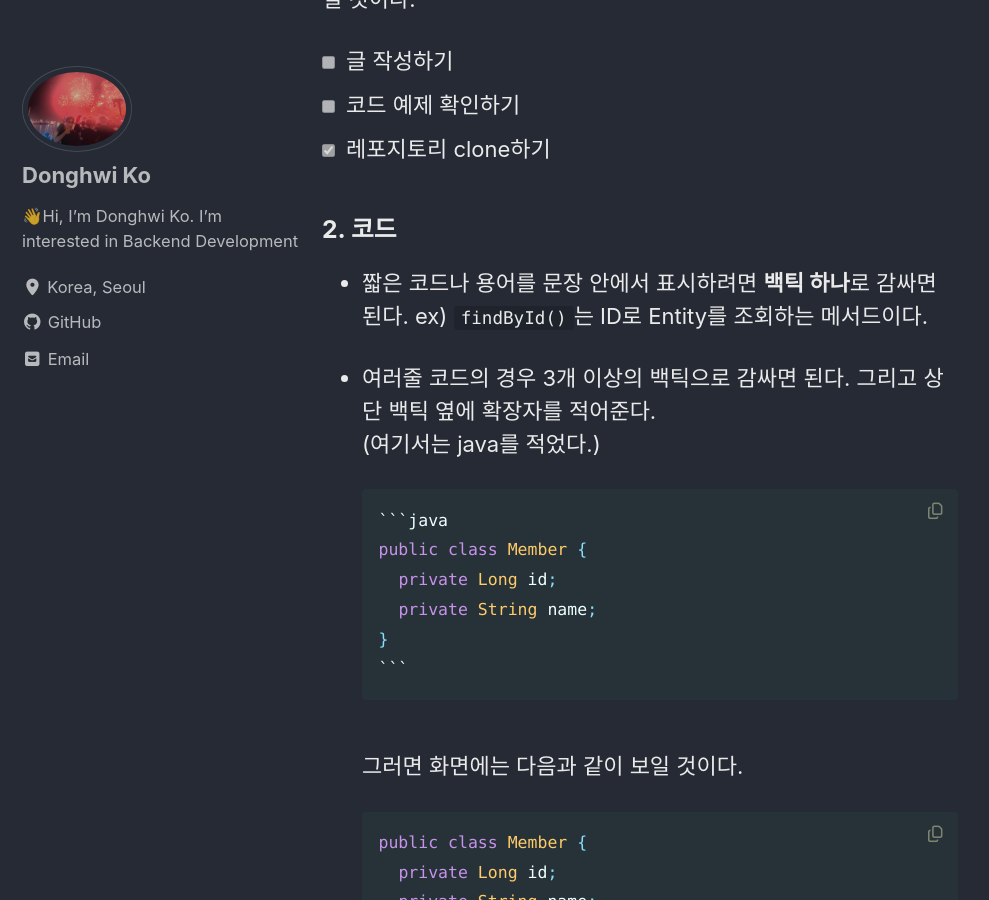
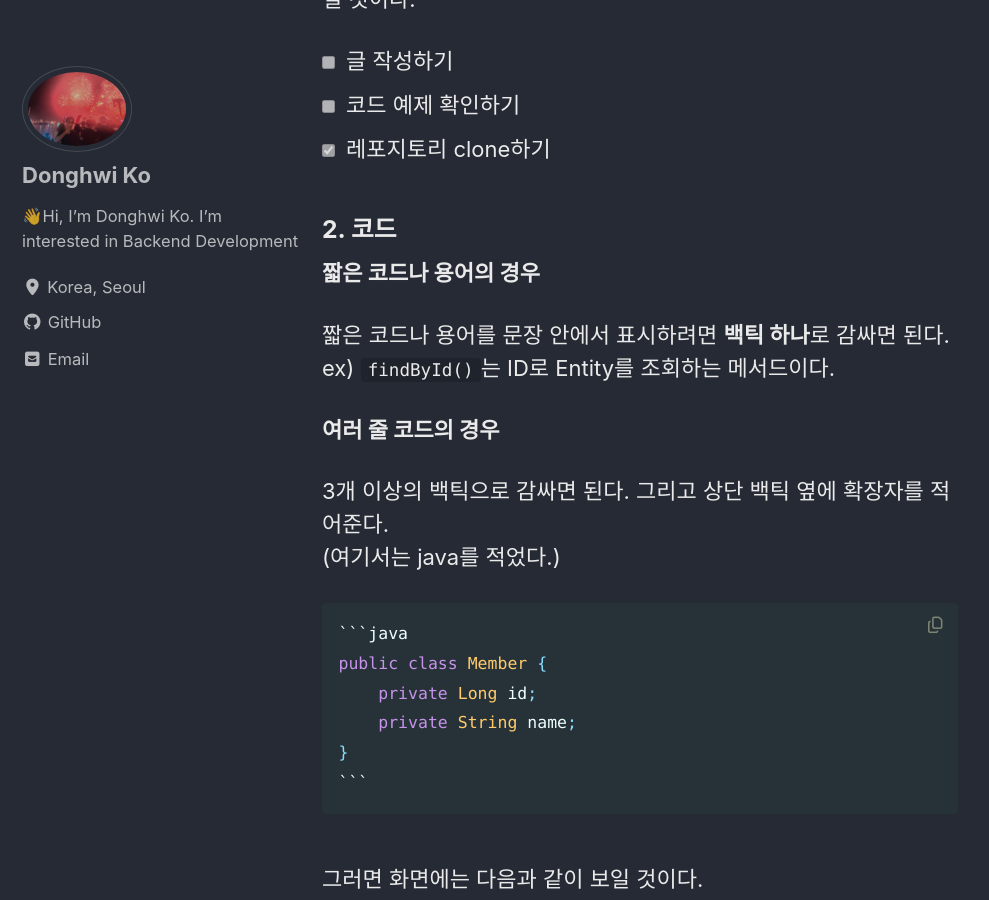
Before and after one commit to kkodong784/kkodong784.github.io, a Jekyll site: the page built from _posts/2026-10-18-Initial-post.md, in a window 1280 px wide and 900 px high, scrolled down 1679 px. Shown: the whole window, without its empty margins (0-989 px from the left). Built offline with Jekyll 4.4.1, drawn with Linux system fonts in a browser that asks for light colours; cached includes are drawn as plain includes.

Commit message:
Refactor initial post markdown for clarity in code examples

`````diff
--- a/_posts/2026-10-18-Initial-post.md
+++ b/_posts/2026-10-18-Initial-post.md
@@ -54,10 +54,14 @@ tags: [java, spring, entity]
 <br>
 
 ### 2. 코드
-- 짧은 코드나 용어를 문장 안에서 표시하려면 **백틱 하나**로 감싸면 된다.
-  ex) `findById()`는 ID로 Entity를 조회하는 메서드이다.
 
-- 여러줄 코드의 경우
+**짧은 코드나 용어의 경우**
+
+짧은 코드나 용어를 문장 안에서 표시하려면 **백틱 하나**로 감싸면 된다.
+ex) `findById()`는 ID로 Entity를 조회하는 메서드이다.
+
+**여러 줄 코드의 경우**
+
 3개 이상의 백틱으로 감싸면 된다. 그리고 상단 백틱 옆에 확장자를 적어준다. <br> (여기서는 java를 적었다.)
 ````md
 ```java
`````
